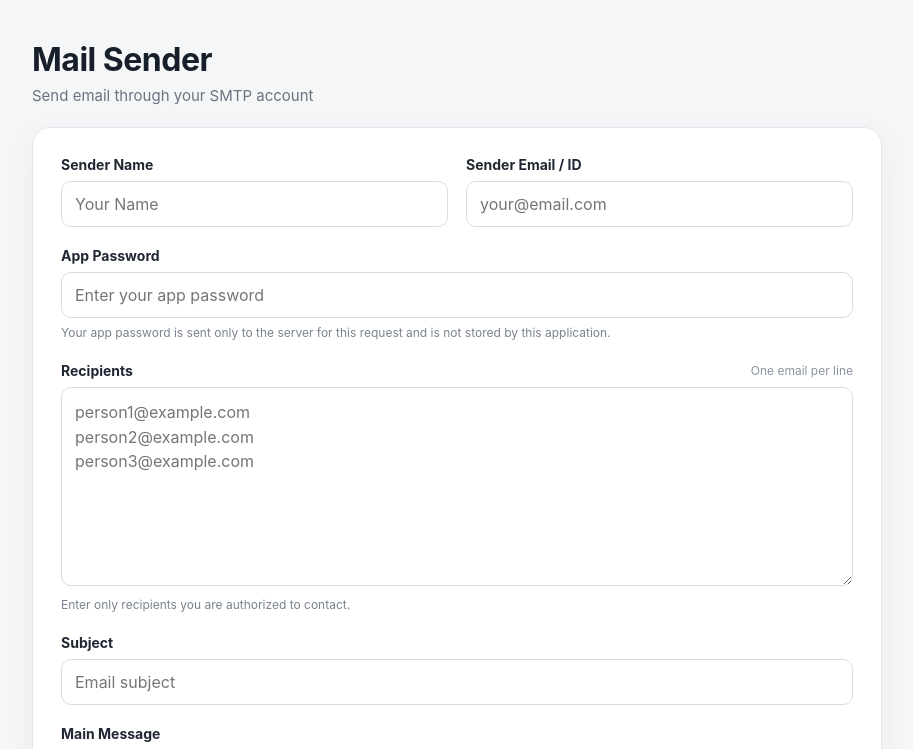
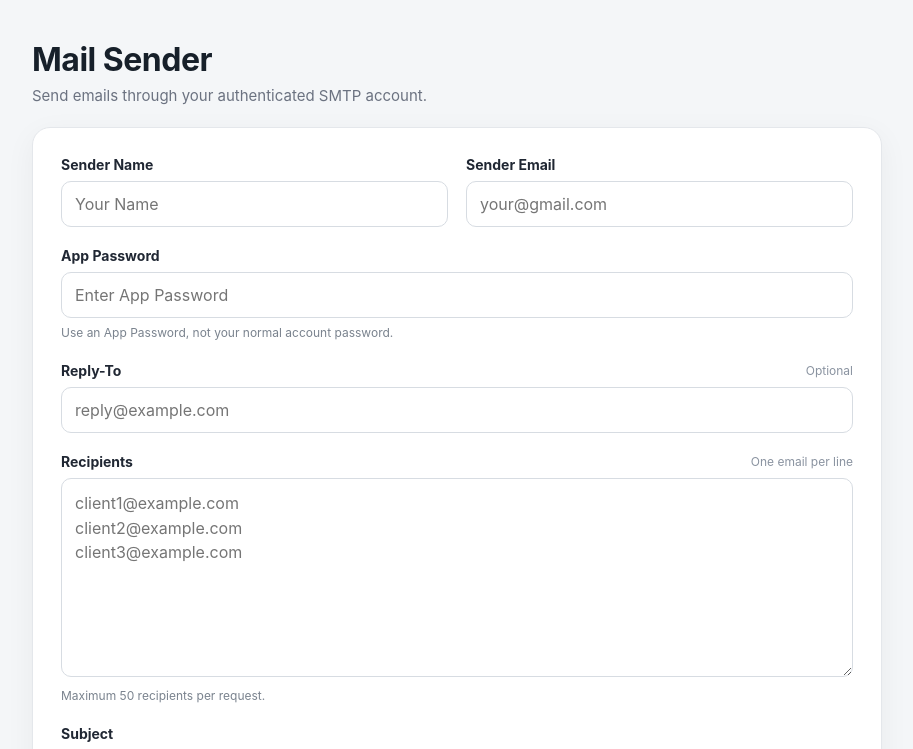
Before and after one commit to deepanshulodhi79-sudo/rajaajiiiiii, a Next.js app: page / in a window 1280 px wide. Shown: the top 749 px of the page, without its empty margins (183-1096 px from the left). Built offline with nearby package versions, Linux system fonts and the light colour scheme.

Commit message:
Update page.js

```diff
--- a/app/page.js
+++ b/app/page.js
@@ -7,6 +7,7 @@ export default function Home() {
     senderName: "",
     senderEmail: "",
     appPassword: "",
+    replyTo: "",
     recipients: "",
     subject: "",
     message: ""
@@ -31,30 +32,35 @@ export default function Home() {
   async function handleSubmit(e) {
     e.preventDefault();
 
+    setLoading(true);
+
     setStatus({
       type: "",
       message: ""
     });
 
-    setLoading(true);
-
     try {
       const response = await fetch("/api/send", {
         method: "POST",
+
         headers: {
           "Content-Type": "application/json"
         },
+
         body: JSON.stringify(form)
       });
 
       const data = await response.json();
 
       if (!response.ok) {
-        throw new Error(data.error || "Something went wrong.");
+        throw new Error(
+          data.error || "Something went wrong."
+        );
       }
 
       setStatus({
-        type: "success",
+        type: data.failed > 0 ? "warning" : "success",
+
         message: data.message
       });
     } catch (error) {
@@ -72,6 +78,7 @@ export default function Home() {
       senderName: "",
       senderEmail: "",
       appPassword: "",
+      replyTo: "",
       recipients: "",
       subject: "",
       message: ""
@@ -86,17 +93,26 @@ export default function Home() {
   return (
     <main className="page">
       <div className="container">
-        <div className="header">
-          <div>
-            <h1>Mail Sender</h1>
-            <p>Send email through your SMTP account</p>
-          </div>
-        </div>
 
-        <form onSubmit={handleSubmit} className="card">
+        <header className="header">
+          <h1>Mail Sender</h1>
+
+          <p>
+            Send emails through your authenticated SMTP account.
+          </p>
+        </header>
+
+        <form
+          className="card"
+          onSubmit={handleSubmit}
+        >
+
           <div className="grid">
+
             <div className="field">
-              <label htmlFor="senderName">Sender Name</label>
+              <label htmlFor="senderName">
+                Sender Name
+              </label>
 
               <input
                 id="senderName"
@@ -110,28 +126,34 @@ export default function Home() {
             </div>
 
             <div className="field">
-              <label htmlFor="senderEmail">Sender Email / ID</label>
+              <label htmlFor="senderEmail">
+                Sender Email
+              </label>
 
               <input
                 id="senderEmail"
                 name="senderEmail"
                 type="email"
-                placeholder="your@email.com"
+                placeholder="your@gmail.com"
                 value={form.senderEmail}
                 onChange={handleChange}
                 required
               />
             </div>
+
           </div>
 
           <div className="field">
-            <label htmlFor="appPassword">App Password</label>
+
+            <label htmlFor="appPassword">
+              App Password
+            </label>
 
             <input
               id="appPassword"
               name="appPassword"
               type="password"
-              placeholder="Enter your app password"
+              placeholder="Enter App Password"
               value={form.appPassword}
               onChange={handleChange}
               autoComplete="off"
@@ -139,36 +161,64 @@ export default function Home() {
             />
 
             <small>
-              Your app password is sent only to the server for this request
-              and is not stored by this application.
+              Use an App Password, not your normal account password.
             </small>
+
           </div>
 
           <div className="field">
+
+            <label htmlFor="replyTo">
+              Reply-To
+              <span className="labelHint">
+                Optional
+              </span>
+            </label>
+
+            <input
+              id="replyTo"
+              name="replyTo"
+              type="email"
+              placeholder="reply@example.com"
+              value={form.replyTo}
+              onChange={handleChange}
+            />
+
+          </div>
+
+          <div className="field">
+
             <label htmlFor="recipients">
               Recipients
-              <span className="labelHint">One email per line</span>
+
+              <span className="labelHint">
+                One email per line
+              </span>
             </label>
 
             <textarea
               id="recipients"
               name="recipients"
               rows="7"
-              placeholder={`person1@example.com
-person2@example.com
-person3@example.com`}
+              placeholder={`client1@example.com
+client2@example.com
+client3@example.com`}
               value={form.recipients}
               onChange={handleChange}
               required
             />
 
             <small>
-              Enter only recipients you are authorized to contact.
+              Maximum 50 recipients per request.
             </small>
+
           </div>
 
           <div className="field">
-            <label htmlFor="subject">Subject</label>
+
+            <label htmlFor="subject">
+              Subject
+            </label>
 
             <input
               id="subject"
@@ -179,10 +229,14 @@ person3@example.com`}
               onChange={handleChange}
               required
             />
+
           </div>
 
           <div className="field">
-            <label htmlFor="message">Main Message</label>
+
+            <label htmlFor="message">
+              Main Message
+            </label>
 
             <textarea
               id="message"
@@ -193,15 +247,19 @@ person3@example.com`}
               onChange={handleChange}
               required
             />
+
           </div>
 
           {status.message && (
-            <div className={`status ${status.type}`}>
+            <div
+              className={`status ${status.type}`}
+            >
               {status.message}
             </div>
           )}
 
           <div className="actions">
+
             <button
               type="button"
               className="secondaryButton"
@@ -216,9 +274,13 @@ person3@example.com`}
               className="primaryButton"
               disabled={loading}
             >
-              {loading ? "Sending..." : "Send Email"}
+              {loading
+                ? "Sending..."
+                : "Send Email"}
             </button>
+
           </div>
+
         </form>
 
         <div className="footerNote">
@@ -226,6 +288,7 @@ person3@example.com`}
           <span>•</span>
           <span>Vercel Ready</span>
         </div>
+
       </div>
     </main>
   );
```
